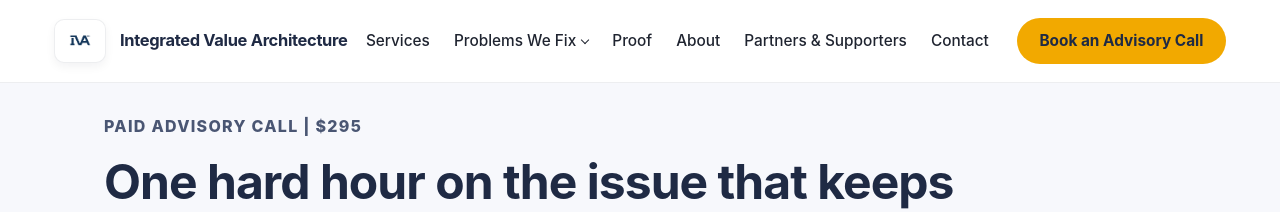
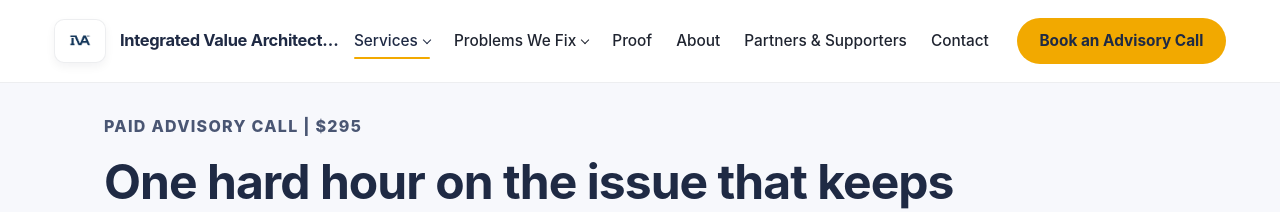
Before and after one commit to efost7873/integratedvaluearchitecture.com, a Jekyll site: the page built from advisory-call.html, in a window 1280 px wide. Shown: the top 212 px of the page. Built offline with Jekyll 4.4.1, drawn with Linux system fonts in a browser that asks for light colours.

Commit message:
Update header.html

```diff
--- a/_includes/header.html
+++ b/_includes/header.html
@@ -1,7 +1,13 @@
 {% assign current_url = page.url | replace:'index.html','' %}
 {% assign problems_active = false %}
+{% assign services_active = false %}
+
 {% if current_url == '/problems/' or current_url == '/approval-bottlenecks/' or current_url == '/slow-decisions-decision-rights/' or current_url == '/stalled-strategy-execution/' or current_url == '/unclear-roles-duplicate-work/' or current_url == '/silos-broken-handoffs/' %}
   {% assign problems_active = true %}
+{% endif %}
+
+{% if current_url == '/services/' or current_url == '/advisory-call/' or current_url == '/book-advisory-call/' or current_url == '/strategic-plan-review/' or current_url == '/fixed-fee-review/' or current_url == '/what-clients-get/' %}
+  {% assign services_active = true %}
 {% endif %}
 
 <header class="iva-header">
@@ -27,7 +33,24 @@
     </button>
 
     <nav class="iva-header-nav" id="iva-nav" aria-label="Primary">
-      <a class="iva-header-link{% if current_url == '/services/' %} is-active{% endif %}" href="/services/">Services</a>
+      <div class="iva-header-group{% if services_active %} is-active{% endif %}" data-nav-group>
+        <button
+          class="iva-header-group-trigger"
+          type="button"
+          aria-expanded="false"
+          aria-controls="iva-services-menu">
+          <span>Services</span>
+          <span class="iva-header-group-caret" aria-hidden="true"></span>
+        </button>
+
+        <div class="iva-header-group-menu" id="iva-services-menu">
+          <a class="{% if current_url == '/services/' %}is-active{% endif %}" href="/services/">Services Overview</a>
+          <a class="{% if current_url == '/advisory-call/' or current_url == '/book-advisory-call/' %}is-active{% endif %}" href="/advisory-call/">60-Minute Advisory Call</a>
+          <a class="{% if current_url == '/strategic-plan-review/' %}is-active{% endif %}" href="/strategic-plan-review/">Strategic Plan Review</a>
+          <a class="{% if current_url == '/fixed-fee-review/' %}is-active{% endif %}" href="/fixed-fee-review/">Structural Diagnostic</a>
+          <a class="{% if current_url == '/what-clients-get/' %}is-active{% endif %}" href="/what-clients-get/">What Clients Get</a>
+        </div>
+      </div>
 
       <div class="iva-header-group{% if problems_active %} is-active{% endif %}" data-nav-group>
         <button
@@ -61,7 +84,7 @@
 
       <a class="iva-header-link{% if current_url == '/contact/' %} is-active{% endif %}" href="/contact/">Contact</a>
 
-      <a class="iva-btn-primary iva-header-cta{% if current_url == '/book-advisory-call/' %} is-active{% endif %}" href="/book-advisory-call/">
+      <a class="iva-btn-primary iva-header-cta{% if current_url == '/book-advisory-call/' or current_url == '/advisory-call/' %} is-active{% endif %}" href="/book-advisory-call/">
         Book an Advisory Call
       </a>
     </nav>
```
